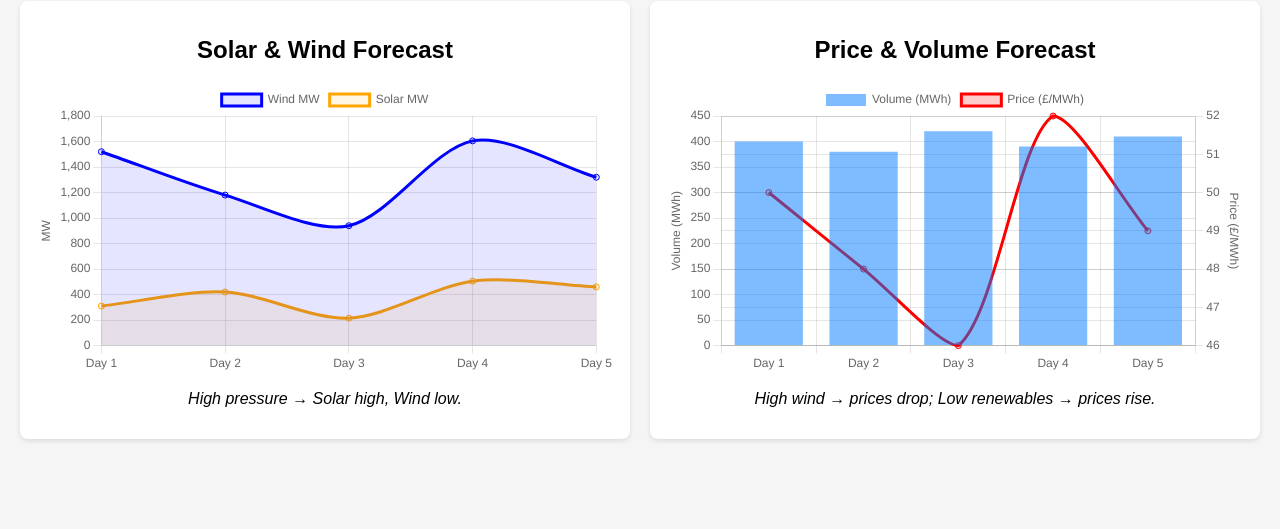
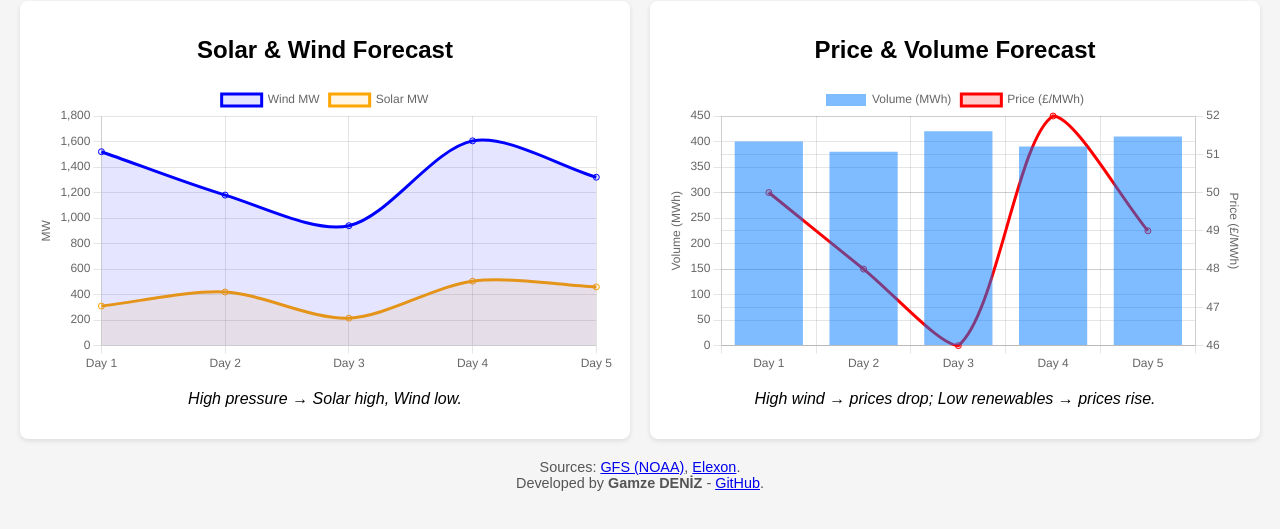
Before and after one commit to ngamzedeniz/uk-renewables-forecast, a plain HTML site: page scotland1.html in a window 1280 px wide. Shown: the part 99-628 px from the top of the page. Drawn offline with nearby package versions, Linux system fonts and the light colour scheme.

Commit message:
Update scotland1.html

```diff
--- a/scotland1.html
+++ b/scotland1.html
@@ -15,6 +15,7 @@ canvas { max-width:100%; height:300px; }
   .box { flex:1 1 100%; }
 }
 p { font-style:italic; text-align:center; }
+footer { text-align:center; margin-top:20px; font-size:0.9em; color:#555; }
 </style>
 </head>
 <body>
@@ -88,5 +89,11 @@ Promise.all([
 });
 </script>
 
+<footer>
+Sources: <a href="https://www.ncei.noaa.gov/products/weather-climate-models/global-forecast-system" target="_blank">GFS (NOAA)</a>,
+<a href="https://www.elexon.co.uk/" target="_blank">Elexon</a>.<br>
+Developed by <strong>Gamze DENİZ</strong> - <a href="https://github.com/ngamzedeniz" target="_blank">GitHub</a>.
+</footer>
+
 </body>
 </html>
```
